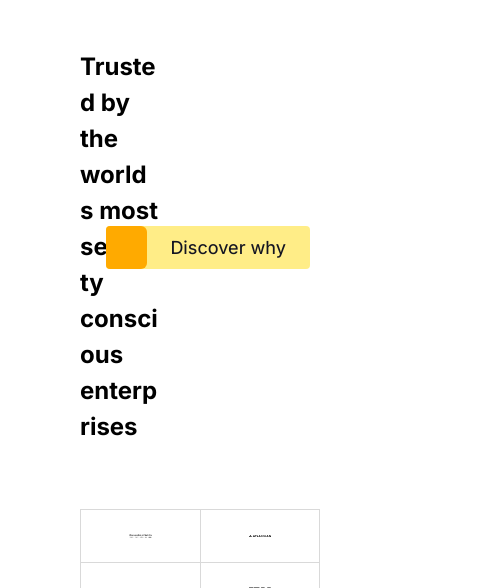
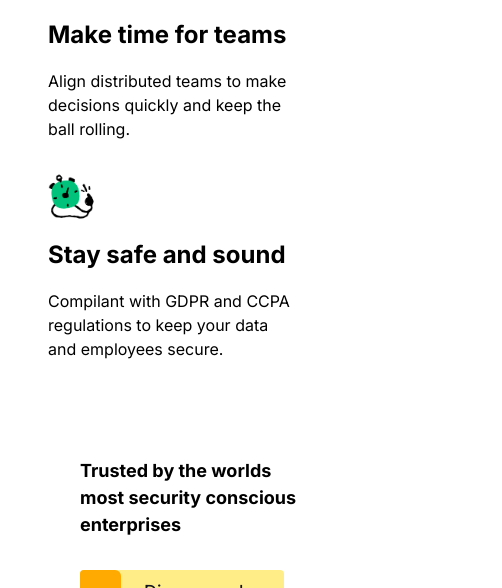
Before and after one commit to AhmedCode1996/mural, a React (Vite) app: page / in a window 390 px wide. Shown: the part 743-1331 px from the top of the page, 502 px wide, since content can reach past the window. Built offline with nearby package versions, Linux system fonts and the light colour scheme.

Commit message:
completing responsive design

```diff
--- a/src/components/Discover/Discover.jsx
+++ b/src/components/Discover/Discover.jsx
@@ -25,6 +25,10 @@ const Title = styled.h2`
   font-size: ${TYPOGRAPHY.xl4};
   line-height: 1;
   margin-bottom: 5rem;
+
+  @media (max-width: ${420 / 16}rem) {
+    font-size: ${TYPOGRAPHY.xl2};
+  }
 `;
 const Button = styled.button`
   grid-column: 3 / -1;
@@ -54,4 +58,8 @@ const Button = styled.button`
     inset: 0 0 0 0;
     transition: all 0.4s ease-in-out;
   }
+
+  @media (max-width: ${420 / 16}rem) {
+    font-size: ${TYPOGRAPHY.sm};
+  }
 `;
--- a/src/components/Header/Header.jsx
+++ b/src/components/Header/Header.jsx
@@ -17,7 +17,7 @@ export default Header;
 const Wrapper = styled.header`
   position: fixed;
   background-color: ${COLORS.neutral.white};
-  width: 100%;
+  width: 100dvw;
   padding: 1.5rem;
   font-family: ${FONT_FAMILY.inter};
   z-index: 100;
--- a/src/components/HeroSection/HeroSection.jsx
+++ b/src/components/HeroSection/HeroSection.jsx
@@ -18,4 +18,8 @@ export default HeroSection;
 const Wrapper = styled.section`
   background-color: ${COLORS.primary};
   padding: 4rem 2rem;
-`
+
+  @media (max-width: ${420 / 16}rem) {
+    margin-top: 8rem;
+  }
+`;
--- a/src/components/InformationSection/InformationSection.jsx
+++ b/src/components/InformationSection/InformationSection.jsx
@@ -24,7 +24,12 @@ padding: 12rem 2rem 2rem 2rem;
   & > div {
     display: flex;
     align-items: center;
+    flex-wrap: wrap;
     justify-content: space-between;
     gap: 2rem;
+
+    & > * {
+      flex-basis: 250px;
+    }
   }
 `;
--- a/src/components/MainContent/MainContent.jsx
+++ b/src/components/MainContent/MainContent.jsx
@@ -28,4 +28,5 @@ export default MainContent;
 
 const Wrapper = styled.main`
   padding-top: 4rem;
+
 `;
--- a/src/components/ProjectTools/ProjectTools.jsx
+++ b/src/components/ProjectTools/ProjectTools.jsx
@@ -139,6 +139,7 @@ const Quote = styled.blockquote`
 const Actions = styled.div`
   display: flex;
   align-items: center;
+  flex-wrap: wrap;
   gap: 1rem;
 `;
 const Link = styled.a`
@@ -194,4 +195,8 @@ const Button = styled.button`
     inset: 0 0 0 0;
     transition: all 0.4s ease-in-out;
   }
+
+  @media (max-width: ${420 / 16}rem) {
+    font-size: ${TYPOGRAPHY.sm};
+  }
 `;
--- a/src/components/TrustedCompanies/TrustedCompanies.jsx
+++ b/src/components/TrustedCompanies/TrustedCompanies.jsx
@@ -22,17 +22,28 @@ const Wrapper = styled.div`
   & > div {
     display: grid;
     grid-template-columns: repeat(3, 1fr);
+    justify-content: center;
+    align-content: center;
     gap: 4rem;
 
     & > div:last-child {
       grid-column: 1 / -1;
+    }
+
+    @media (max-width: ${770 / 16}rem) {
+      display: block;
+
+      & > * + * {
+        margin-top: 2rem;
+      }
     }
   }
 `;
 
 const Title = styled.h2`
   grid-column: 1 / 3;
-  max-width: 25ch;
+  max-width: 20ch;
+  font-size: ${TYPOGRAPHY.lg};
 `;
 const Button = styled.button`
   grid-column: 3 / -1;
```
